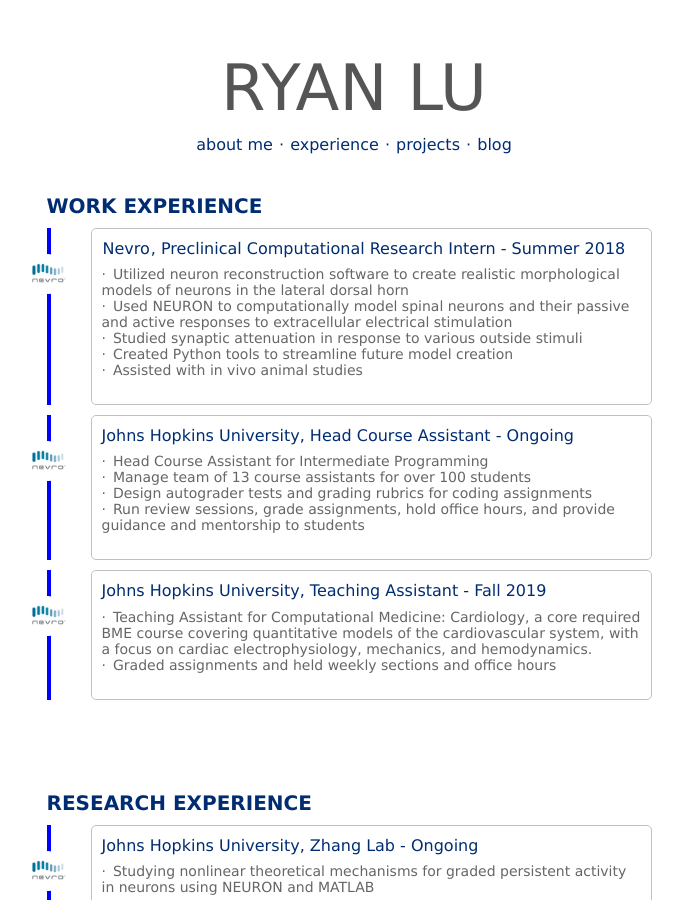
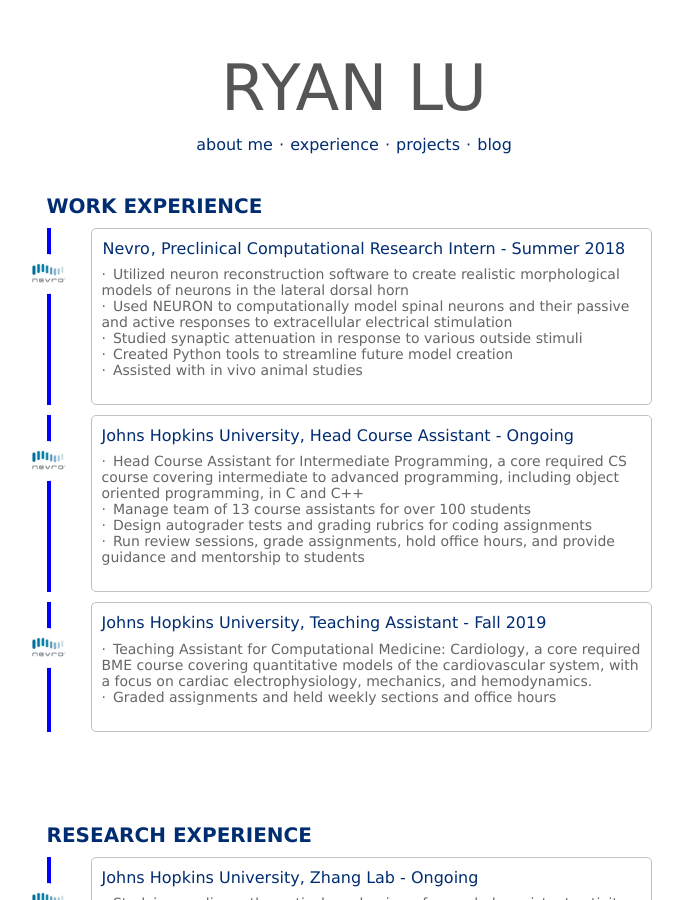
Before and after one commit to ryanlu41/ryanlu41.github.io, a Jekyll site: the page built from experience/index.html, in a window 1280 px wide and 900 px high. Shown: the whole window, without its empty margins (286-969 px from the left). Built offline with Jekyll 4.4.1, drawn with Linux system fonts in a browser that asks for light colours.

Commit message:
intermediate update

```diff
--- a/experience/index.html
+++ b/experience/index.html
@@ -60,7 +60,8 @@
 			<div class="timeline-item nevro">
 				<h4>Johns Hopkins University, Head Course Assistant - Ongoing</h4>
 				<ul>
-					<li>Head Course Assistant for Intermediate Programming</li>
+					<li>Head Course Assistant for Intermediate Programming, a core required CS course covering intermediate to advanced
+					programming, including object oriented programming, in C and C++</li>
 					<li>Manage team of 13 course assistants for over 100 students</li>
 					<li>Design autograder tests and grading rubrics for coding assignments</li>
 					<li>Run review sessions, grade assignments, hold office hours, and provide guidance and mentorship to students</li>
```
